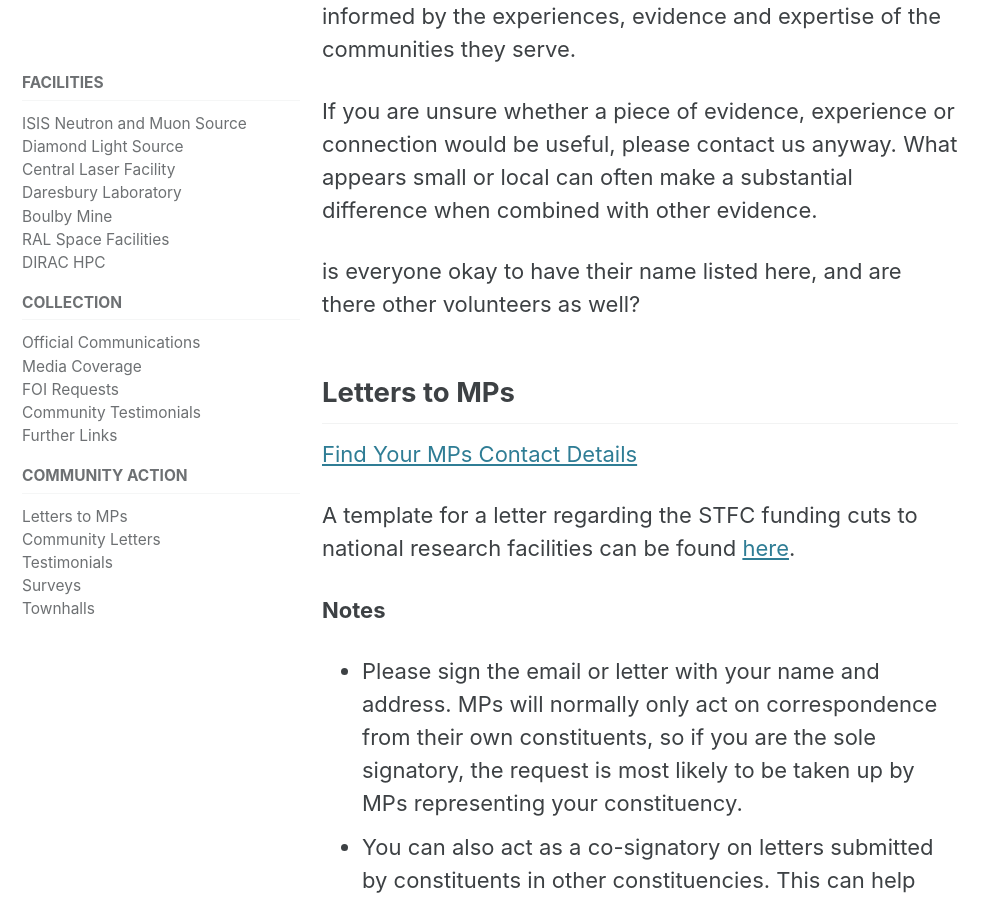
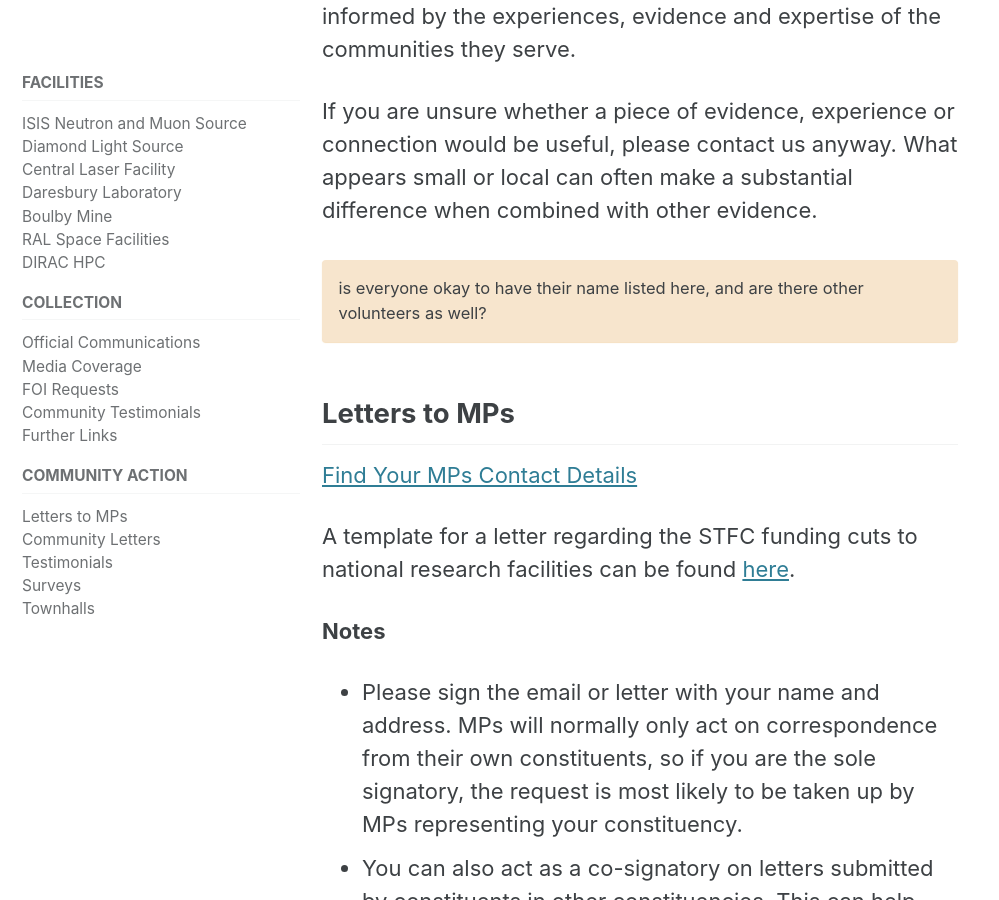
Before and after one commit to research-facilities-community/index, a Jekyll site: the page built from _pages/action.md, in a window 1280 px wide and 900 px high, scrolled down 2058 px. Shown: the whole window, without its empty margins (0-999 px from the left). Built offline with Jekyll 4.4.1, drawn with Linux system fonts in a browser that asks for light colours; cached includes are drawn as plain includes.

Commit message:
Refactor notice classes and add follow-up section
Updated warning notice class names and added follow-up communications section.

```diff
--- a/_pages/action.md
+++ b/_pages/action.md
@@ -27,7 +27,7 @@
 
 If you are unsure whether a piece of evidence, experience or connection would be useful, please contact us anyway. What appears small or local can often make a substantial difference when combined with other evidence.
 
-{: .notice-warning}
+{: .notice--warning}
 is everyone okay to have their name listed here, and are there other volunteers as well?
 
 
@@ -60,7 +60,7 @@
 For **Early Career Researchers** affected by STFC cuts to Facilities and National Laboratories :
 [https://stfc-open-letter.co.uk/ecr-letter](https://stfc-open-letter.co.uk/ecr-letter "https://stfc-open-letter.co.uk/ecr-letter")
 
-{: .notice-warning}
+{: .notice--warning}
 Add follow-up communications, where open letters have been replied to.
 
 
@@ -84,7 +84,7 @@
 [Impact of STFC Facility Funding Reductions on UK Research, Innovation and Skills](https://forms.cloud.microsoft/e/K08NutfQ4c) - This survey gathers evidence from _principal investigators, group leaders and senior researchers_ on how actual or anticipated funding reductions at UK national multidisciplinary scientific facilities could affect research capability, access and training. It aims to assess the mid- to long-term implications for UK scientific competitiveness, international leadership, innovation, skills development and regional research ecosystems.
 
 
-{: .notice-warning}
+{: .notice--warning}
 not sure if it is good to post these links on public webpages?
 
 
@@ -121,5 +121,5 @@
 >
 > Sarah will be joined on the panel by ISIS colleagues and Kathi Edkins (University of Strathclyde), Chair of STFC’s Multidisciplinary Facility User Advisory Panel, and Lucy Clark (University of Birmingham), Chair of the IoP/RSC Neutron Scattering Group.
 
-{: .notice-warning}
+{: .notice--warning}
 include with full description, without description or not at all?
```
